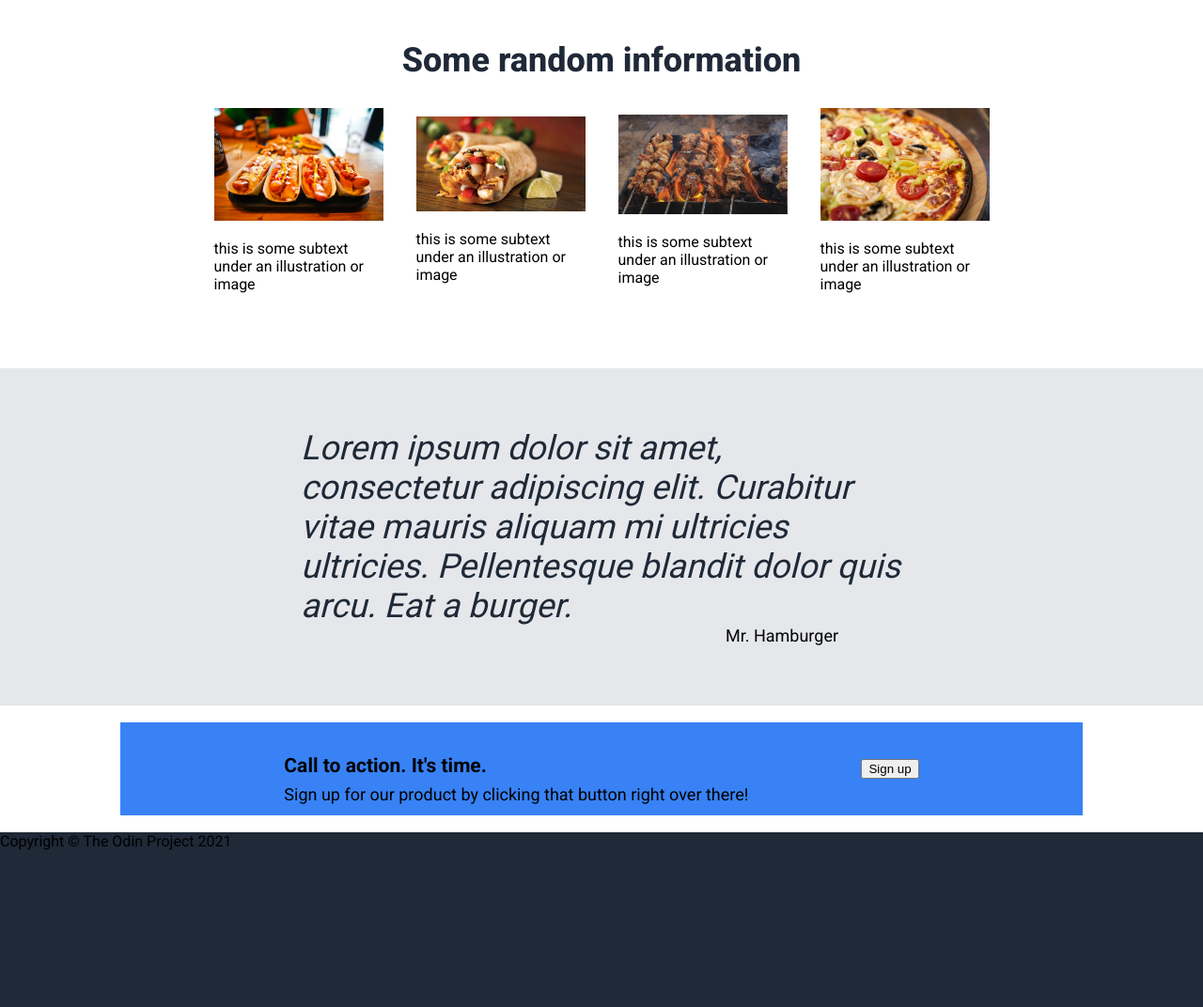
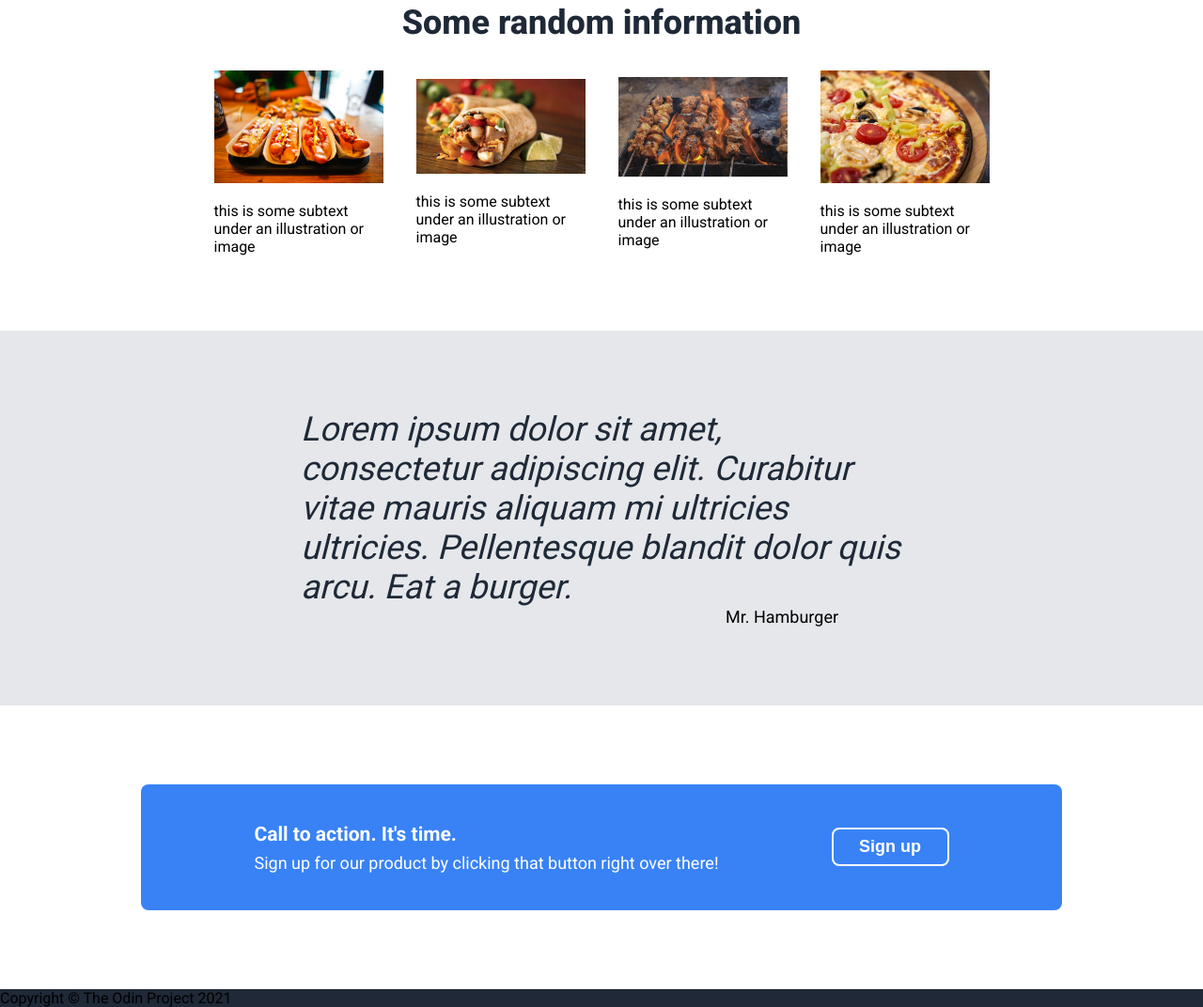
Before and after one commit to sahelttu/odin-landing, a plain HTML site: page index.html in a window 1280 px wide. Shown: the part 641-1713 px from the top of the page at 94% size. Before the commit the page ends 1546 px from the top, so only its background shows below. Drawn offline with Linux system fonts and the light colour scheme.

Commit message:
call to action div styling

```diff
--- a/styles/styles.css
+++ b/styles/styles.css
@@ -22,6 +22,7 @@ h2{
 
 h3{
     margin-bottom: 8px;
+    margin-top: 0;
 }
 
 .header{
@@ -91,7 +92,7 @@ h3{
     flex-direction: column;
     justify-content: center;
     align-items: center;
-    padding: 64px 0;
+    padding: 24px 0 64px 0;
 }
 
 .info-cards{
@@ -114,7 +115,7 @@ h3{
     flex-direction: column;
     align-items: center;
     justify-content: center;
-    padding: 64px 0;
+    padding: 84px 0;
 }
 
 .quote-text{
@@ -137,7 +138,7 @@ h3{
     align-items: center;
     justify-content: center;
     margin: 0;
-    padding: 18px;
+    padding: 84px 0;
 }
 
 .cta{
@@ -146,16 +147,26 @@ h3{
     justify-content: center;
     gap: 120px;
     background-color: #3882f6;
-    padding: 12px;
-    width: 1000px;
+    padding: 40px;
+    width: 900px;
+    border-radius: 8px;
 }
 
 .cta-text{
     display: flex;
     flex-direction: column;
     font-size: 18px;
+    color: white;
 }
 
 .cta-button{
     height: 50%;
+    width: 125px;
+    background-color: #3882f6;
+    padding: 8px 3px;
+    border: solid 2px white;
+    border-radius: 8px;
+    color: white;
+    font-size: 18px;
+    font-weight: 600;
 }
```
